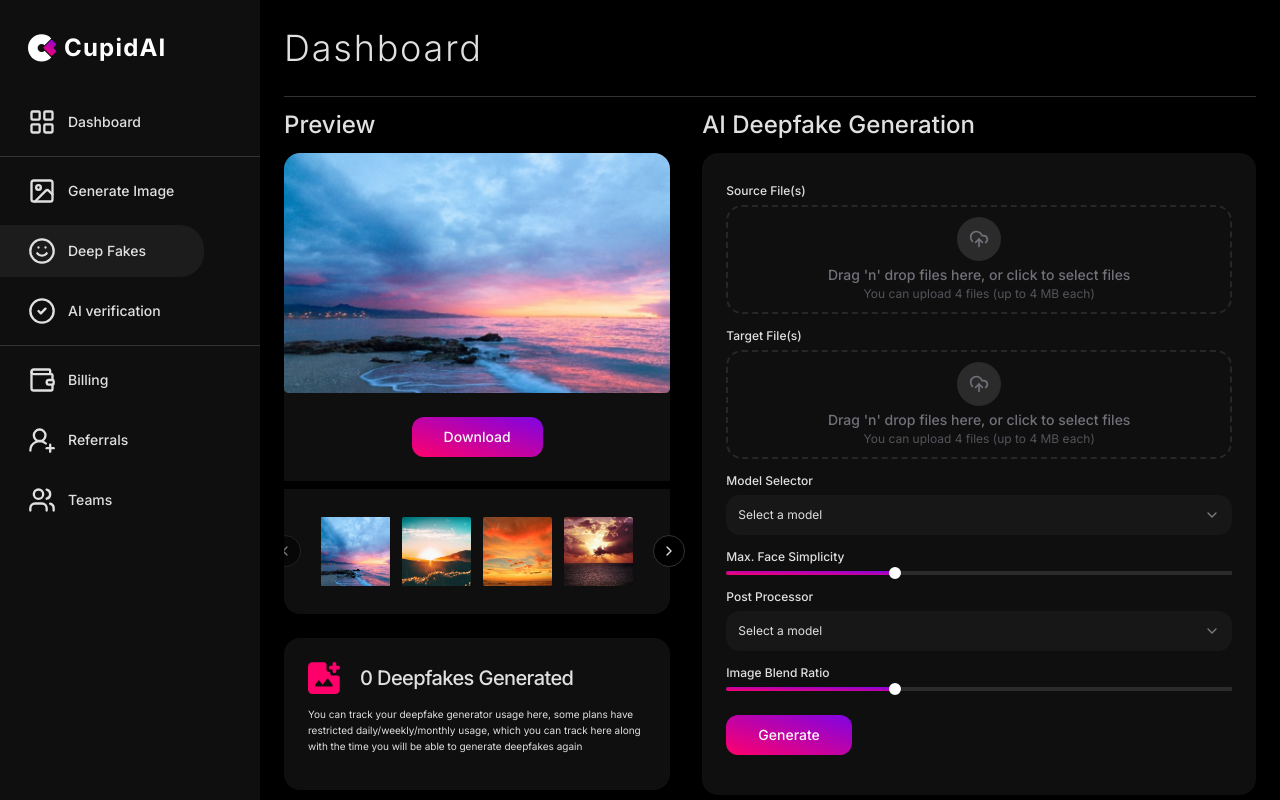
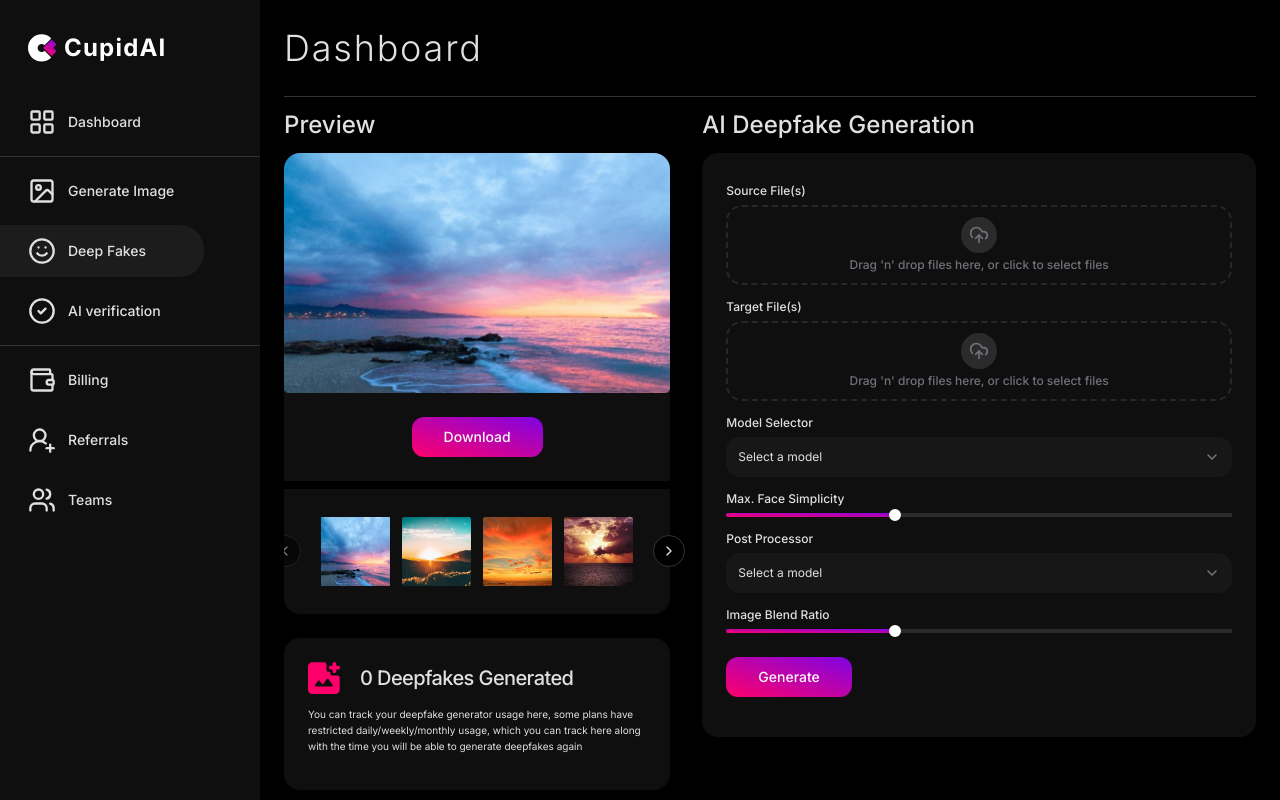
Before and after one commit to ra-kesh/Stupid-AI, a Next.js app: page /content-deepfake in a window 1280 px wide. Shown: the top 800 px of the page. Built offline with nearby package versions, Linux system fonts and the light colour scheme.

Commit message:
feat:file uploader redo

```diff
--- a/components/file-uploader.tsx
+++ b/components/file-uploader.tsx
@@ -207,29 +207,27 @@ export function FileUploader(props: FileUploaderProps) {
                     aria-hidden="true"
                   />
                 </div>
-                <p className="text-sm font-medium text-muted-foreground 2xl:text-base 4xl:text-lg">
-                  Drop the files here
-                </p>
+                <p className="text-xs font-medium text-muted-foreground 2xl:text-sm 4xl:text-xl">Drop the files here</p>
               </div>
             ) : (
               <div className="flex flex-col items-center justify-center sm:px-5 xl:gap-1">
-                <div className="rounded-full bg-slider p-3 2xl:p-5">
+                <div className="rounded-full bg-slider p-2 2xl:p-3 ">
                   <UploadCloud
-                    className="text-muted-foreground lg:size-4 xl:size-5 2xl:size-7 4xl:size-10"
+                    className="text-muted-foreground lg:size-4 xl:size-5 2xl:size-6 4xl:size-8"
                     aria-hidden="true"
                   />
                 </div>
                 <div className="space-y-px">
-                  <p className="text-sm font-medium text-muted-foreground 2xl:text-base 4xl:text-lg">
+                  <p className="text-xs font-medium text-muted-foreground 2xl:text-sm 4xl:text-xl">
                     Drag {`'n'`} drop files here, or click to select files
                   </p>
-                  <p className="text-xs text-muted-foreground/70 2xl:text-sm 4xl:text-base">
+                  {/* <p className="text-xs text-muted-foreground/70 2xl:text-sm 4xl:text-base">
                     You can upload
                     {maxFiles > 1
                       ? ` ${maxFiles === Infinity ? "multiple" : maxFiles}
                       files (up to ${formatBytes(maxSize)} each)`
                       : ` a file with ${formatBytes(maxSize)}`}
-                  </p>
+                  </p> */}
                 </div>
               </div>
             )}
```
